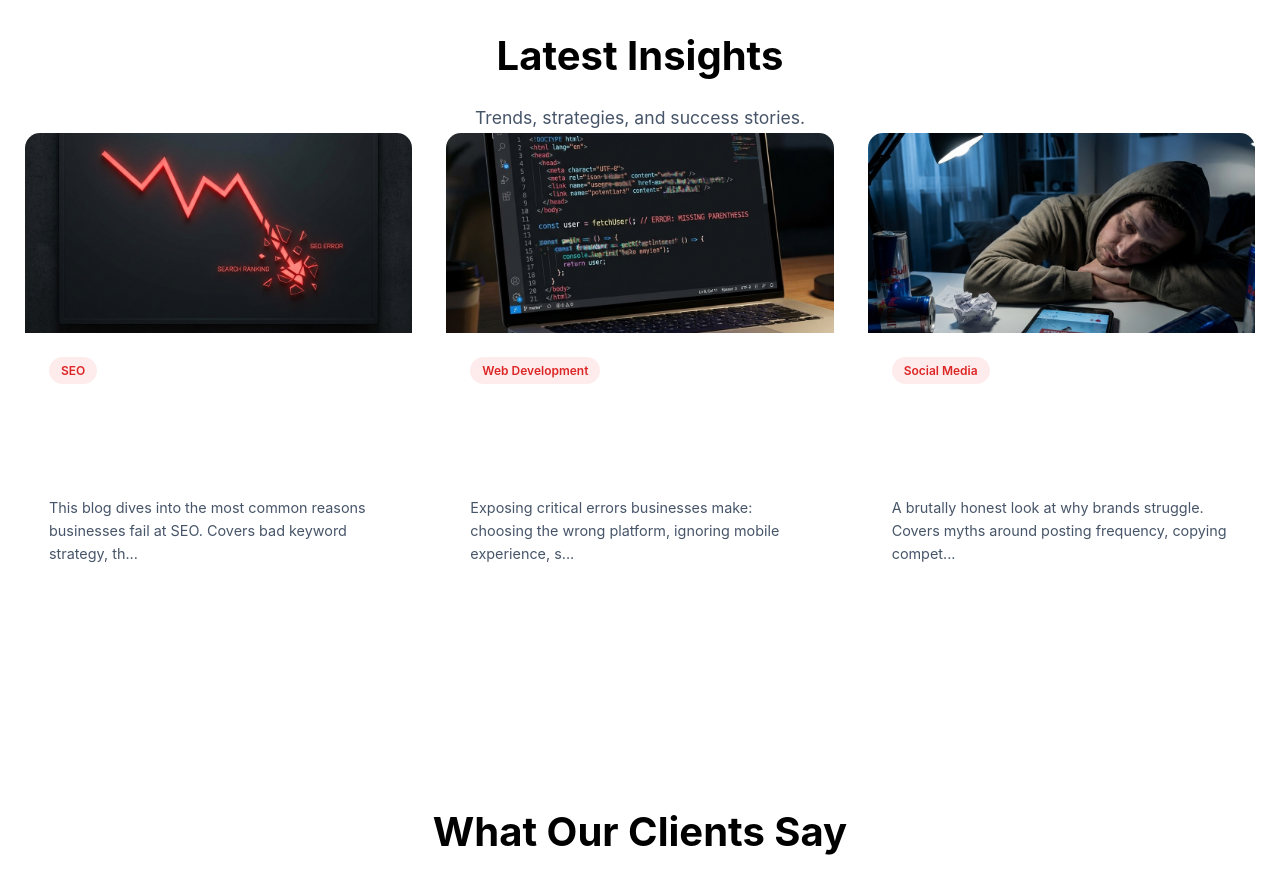
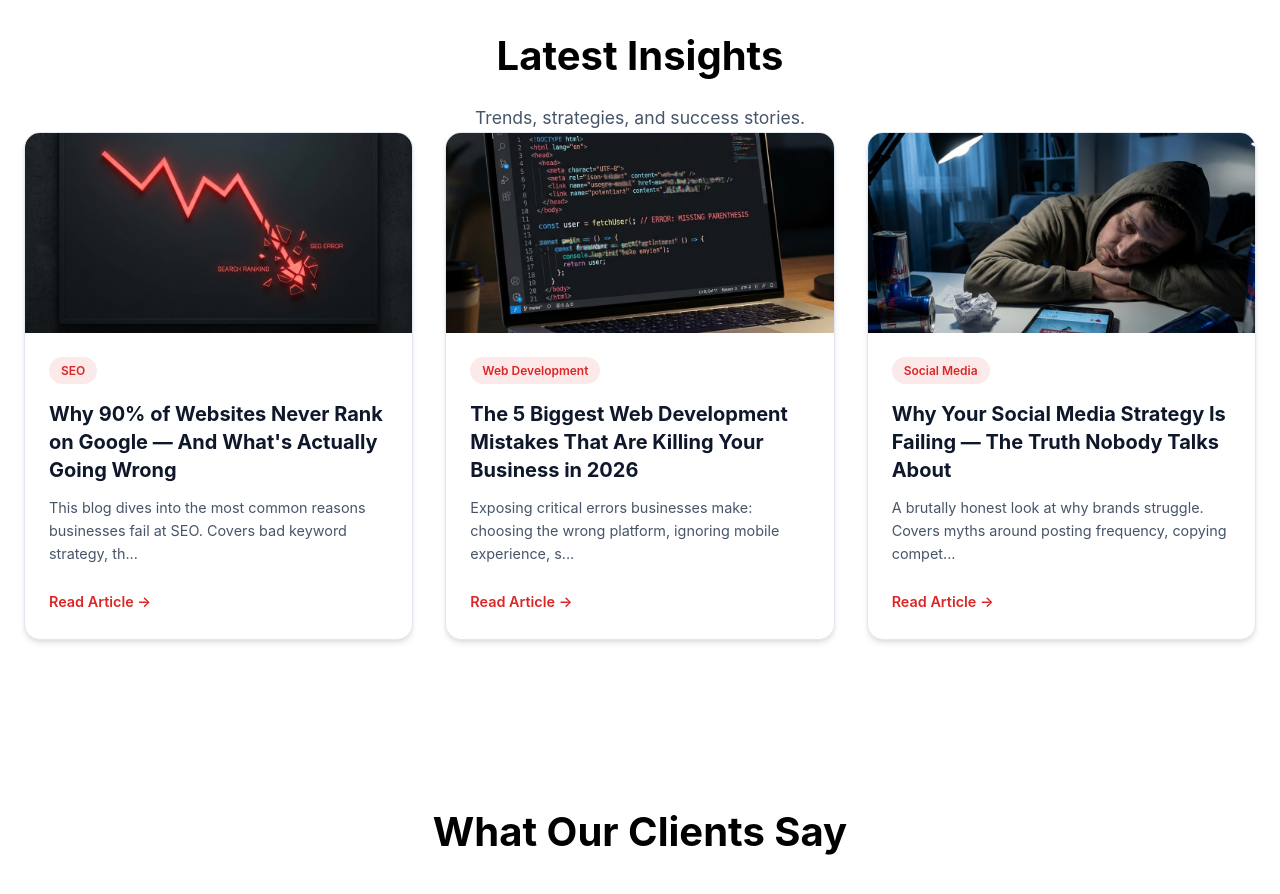
Before and after one commit to Fazilfazi991/redshark, a React (Vite) app: page / in a window 1280 px wide. Shown: the part 7260-8154 px from the top of the page. Built offline with nearby package versions, Linux system fonts and the light colour scheme.

Commit message:
Fix: ensure blog card text contrasts correctly on light background

```diff
--- a/src/components/Blog.css
+++ b/src/components/Blog.css
@@ -10,16 +10,17 @@
 }
 
 .blog-card {
-    background: rgba(255, 255, 255, 0.03);
+    background: #ffffff;
     border-radius: 1rem;
     overflow: hidden;
-    transition: transform 0.3s ease;
-    border: 1px solid rgba(255, 255, 255, 0.05);
+    transition: transform 0.3s ease, box-shadow 0.3s ease;
+    border: 1px solid var(--border);
+    box-shadow: 0 4px 6px -1px rgba(0, 0, 0, 0.1), 0 2px 4px -1px rgba(0, 0, 0, 0.06);
 }
 
 .blog-card:hover {
     transform: translateY(-5px);
-    background: rgba(255, 255, 255, 0.05);
+    box-shadow: 0 10px 15px -3px rgba(0, 0, 0, 0.1), 0 4px 6px -2px rgba(0, 0, 0, 0.05);
 }
 
 .blog-image {
@@ -45,7 +46,7 @@
 .blog-tag {
     display: inline-block;
     padding: 0.25rem 0.75rem;
-    background: rgba(239, 68, 68, 0.1);
+    background: rgba(220, 38, 38, 0.1);
     color: var(--primary);
     border-radius: 20px;
     font-size: 0.75rem;
@@ -54,10 +55,11 @@
 }
 
 .blog-card h3 {
-    color: white;
+    color: var(--text-main);
     font-size: 1.25rem;
     margin-bottom: 0.75rem;
     line-height: 1.4;
+    font-weight: 700;
 }
 
 .blog-card p {
@@ -68,13 +70,16 @@
 }
 
 .read-more {
-    color: white;
+    color: var(--primary);
     text-decoration: none;
-    font-weight: 500;
+    font-weight: 600;
     font-size: 0.9rem;
     transition: color 0.2s;
+    display: inline-flex;
+    align-items: center;
 }
 
 .read-more:hover {
-    color: var(--primary);
+    color: var(--primary-hover);
+    text-decoration: underline;
 }
```
